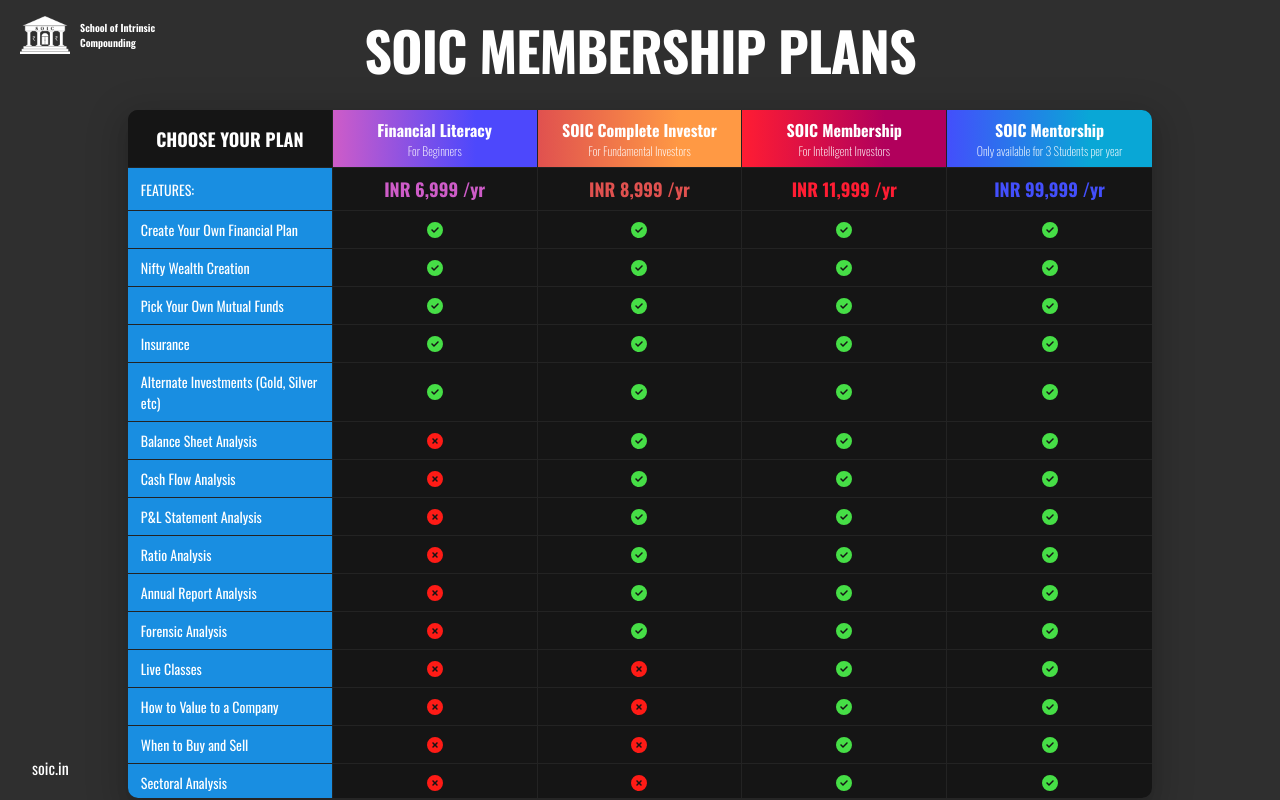
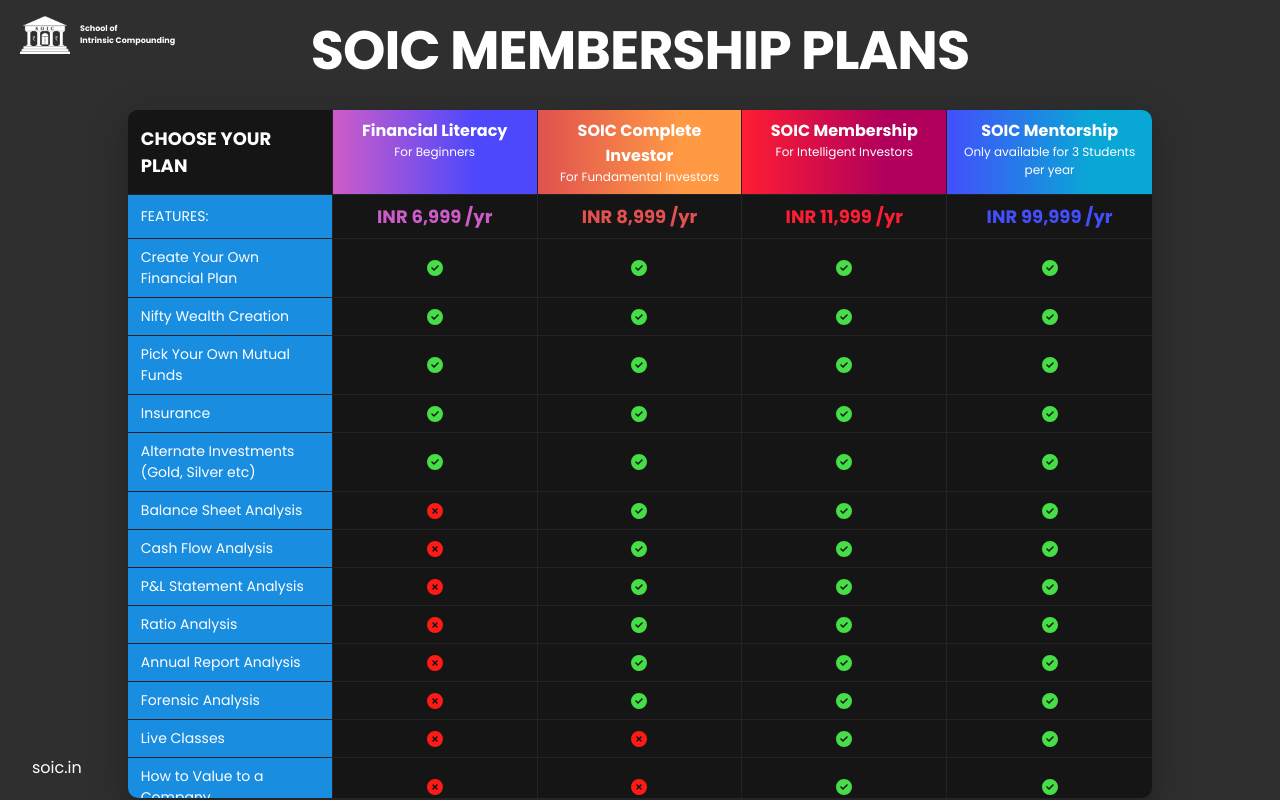
Before and after one commit to Piyushjain20/soic_plans, a React (Vite) app: page / in a window 1280 px wide. Built offline with nearby package versions, Linux system fonts and the light colour scheme.

Commit message:
corrections

```diff
--- a/src/App.css
+++ b/src/App.css
@@ -1,4 +1,4 @@
-@import url("https://fonts.googleapis.com/css2?family=Oswald:wght@200;300;400;500;700&display=swap");
+@import url("https://fonts.googleapis.com/css2?family=Poppins:wght@400;500;700;800&display=swap");
 * {
   margin: 0;
   box-sizing: border-box;
@@ -6,7 +6,7 @@
 .App {
   background-color: #2f2f2f;
   color: white;
-  font-family: "Oswald", sans-serif;
+  font-family: "Poppins", sans-serif;
   width: 100vw;
   height: 100vh;
 }
--- a/src/components/Nav.css
+++ b/src/components/Nav.css
@@ -8,7 +8,7 @@
 }
 .logo__container {
   display: flex;
-  width: 150px;
+  width: 200px;
   height: 50px;
   align-items: center;
 }
@@ -18,7 +18,9 @@
   margin-right: 10px;
 }
 .logo__text {
-  font-size: 10px;
+  display: flex;
+  flex-direction: column;
+  font-size: 8px;
 }
 .title {
   position: absolute;
@@ -29,13 +31,12 @@
   width: 100%;
   text-align: center;
 }
-@media screen and (max-width: 920px) {
+@media screen and (max-width: 1050px) {
   .title {
     font-size: 34px;
   }
   .logo__container {
-    display: flex;
-    width: 100px;
+    width: 200px;
     height: 50px;
     align-items: center;
   }
@@ -44,7 +45,7 @@
     padding: 10px 20px 30px;
   }
 }
-@media screen and (max-width: 700px) {
+@media screen and (max-width: 800px) {
   .title {
     font-size: 24px;
   }
--- a/src/components/Nav.jsx
+++ b/src/components/Nav.jsx
@@ -6,7 +6,10 @@
     <div className="header">
       <div className="logo__container">
         <img src={SOIC_logo} alt="SOIC Logo" className="logo" />
-        <h5 className="logo__text">School of Intrinsic Compounding</h5>
+        <h5 className="logo__text">
+          <span>School of</span>
+          <span>Intrinsic Compounding</span>
+        </h5>
       </div>
       <h1 className="title">SOIC MEMBERSHIP PLANS</h1>
     </div>
--- a/src/components/Table.css
+++ b/src/components/Table.css
@@ -117,7 +117,7 @@
   border-radius: 5px;
   padding: 5px 10px;
   color: white;
-  font-family: "Oswald", sans-serif;
+  font-family: "Poppins", sans-serif;
   outline: none;
   cursor: pointer;
   font-size: 16px;
@@ -144,7 +144,7 @@
 .red {
   color: #fe1b16;
 }
-@media screen and (max-width: 700px) {
+@media screen and (max-width: 800px) {
   .container {
     height: 85vh;
   }
```
